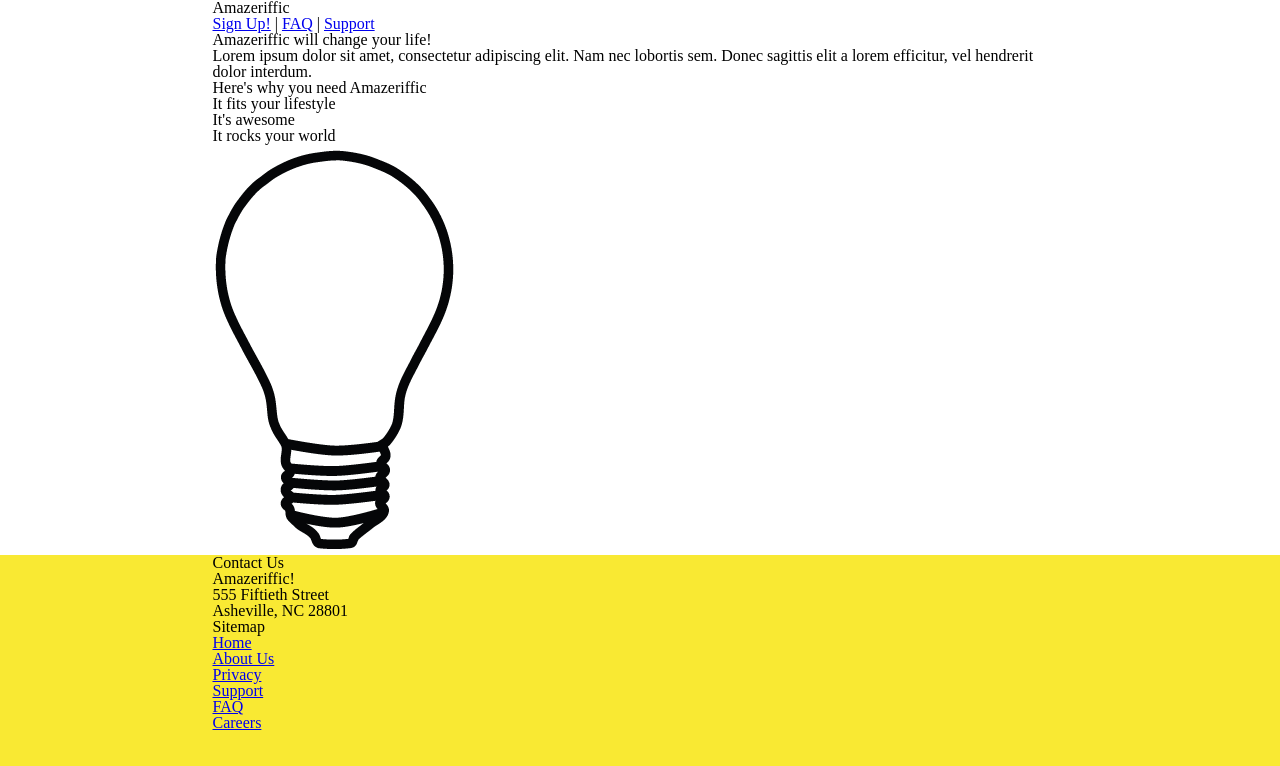
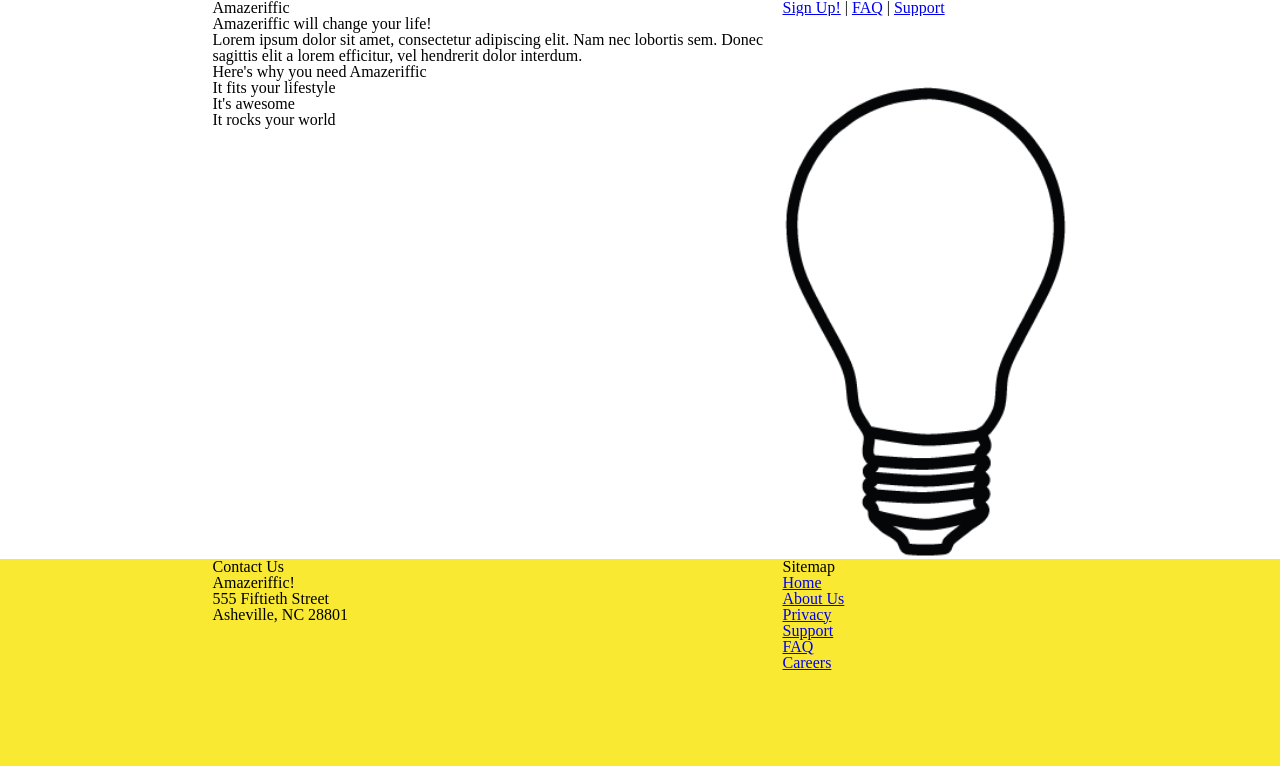
Before and after one commit to ntollett/amazeriffic, a plain HTML site: page index.html in a window 1280 px wide. Drawn offline with Linux system fonts and the light colour scheme.

Commit message:
styled some stuff, added the .css file

```diff
--- a/style.css
+++ b/style.css
@@ -13,8 +13,50 @@ header .container, main .container, footer .container {
 
 header {
     background: white;
+    overflow: auto;
+}
+
+header h1 {
+    float: left;
+    width: 570px;
+}
+
+header nav {
+    float: right;
+    width: 285px;
 }
 
 main {
     background: white;
+    overflow: auto;
 }
+
+main h3 {
+    float: left;
+    width: 570px;
+}
+
+main p {
+    float: left;
+    width: 570px;
+}
+
+main ul {
+    float: left;
+    width: 570px;
+}
+
+main img {
+    float: right;
+    width: 285px;
+}
+
+footer .contact {
+    float: left;
+    width: 570px;
+}
+
+footer .sitemap {
+    float: right;
+    width: 285px;
+}
```
